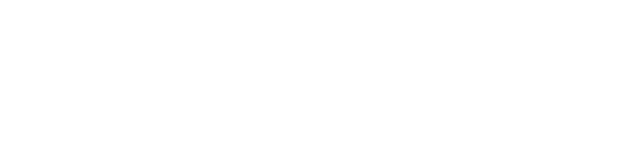
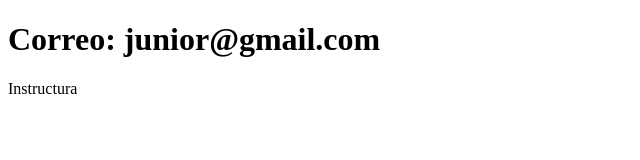
Before and after one commit to Junior-Jurado/sistema-de-registro, a plain HTML site: page index.html in a window 1280 px wide. Shown: the whole page, without its empty margins (0-640 px from the left). Drawn offline with Linux system fonts and the light colour scheme.

Commit message:
Actualiza el contacto

```diff
--- a/index.html
+++ b/index.html
@@ -6,6 +6,7 @@
     <title>Sistema de Registro de Juegos</title>
 </head>
 <body>
-
+    <h1>Correo: junior@gmail.com</h1>
+    <p>Instructura</p>
 </body>
 </html>
```
